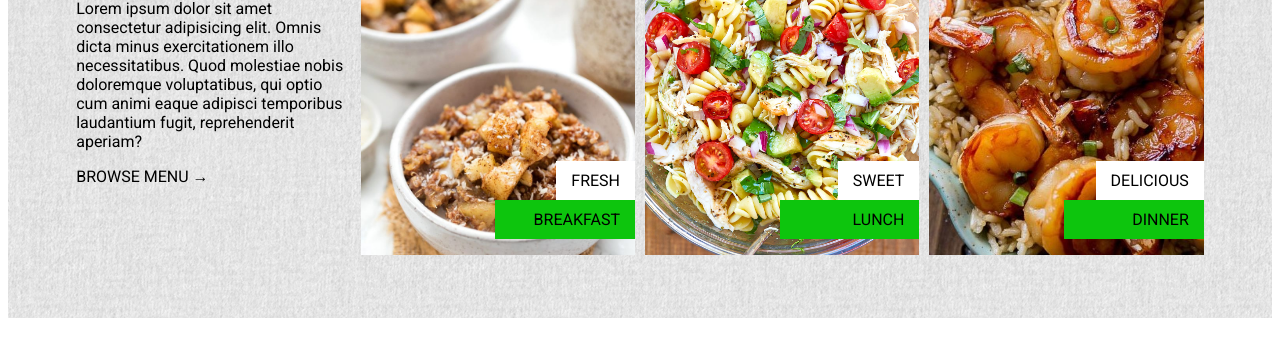
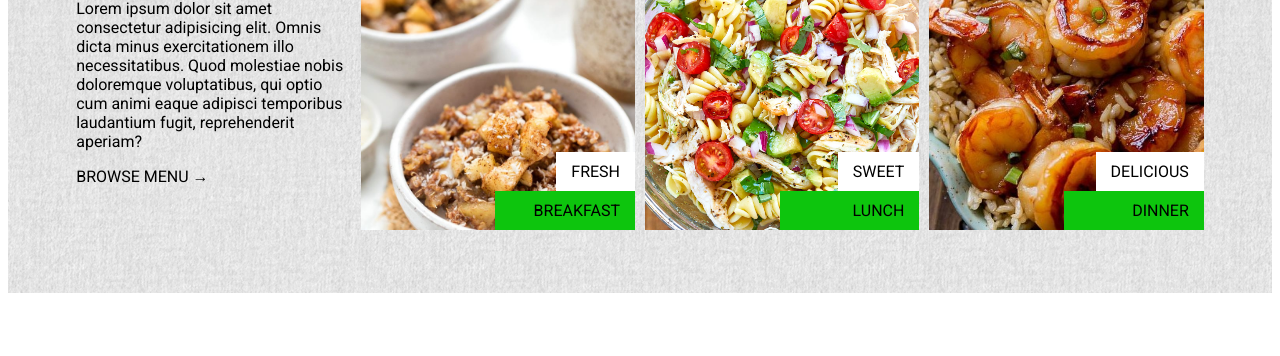
Before and after one commit to sherylmoser/MiHealth-Lab, a plain HTML site: page index.html in a window 1280 px wide. Shown: the part 252-608 px from the top of the page. Drawn offline with Linux system fonts and the light colour scheme.

Commit message:
finalize css, complete project

```diff
--- a/style.css
+++ b/style.css
@@ -51,13 +51,13 @@ a {
     background-color: white;
     width: fit-content;
     padding: 10px 15px;
-    margin-bottom: 0;
+    margin: 0;
 }
 .greenBox {
     background-color: rgb(13, 197, 13);
     width: 40%;
     padding: 10px 15px;
-    margin-top: 0;
+    margin: 0;
     text-align: end;
 }
 .label {
@@ -65,5 +65,5 @@ a {
     flex-direction: column;
     align-items: flex-end;
     justify-content: flex-end;
-    height: 375px;
+    height: 350px;
 }
```
